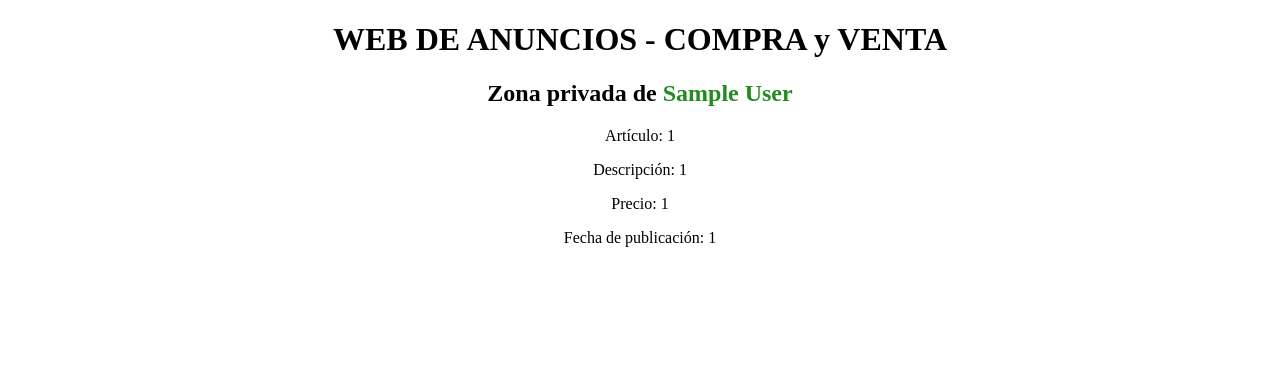
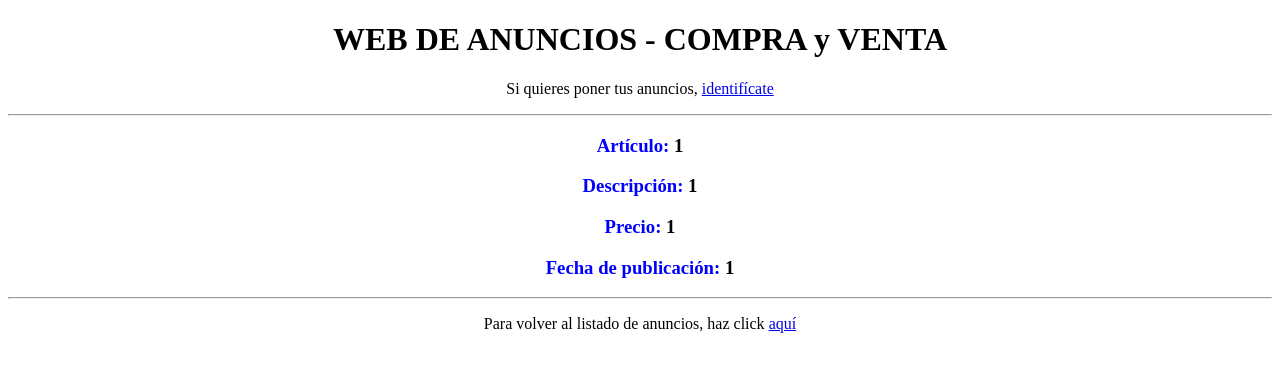
Before and after one commit to javirg1/ejercicios_curso_Android_INATEC, a PHP site: page /detalle_anuncio.php in a window 1280 px wide. Shown: the top 372 px of the page. Run offline with PHP 8.4, Linux system fonts and the light colour scheme; the visitor is signed in with stand-in values (Sample User, id 1).

Commit message:
Se añade funcionalidad para ver el detalle de cada anuncio desde el index de la zona pública

```diff
--- a/26_bbdd_anuncios - javi/publica/controlador.php
+++ b/26_bbdd_anuncios - javi/publica/controlador.php
@@ -95,7 +95,7 @@ if($op==3){
     $_SESSION["descripcion"] = $datos_anuncio["descripcion"];
     $_SESSION["precio"] = $datos_anuncio["precio"];
     $_SESSION["fecha"] = $datos_anuncio["fecha"];
-	// redirijimos a -editar.php- de la zona privada. Allí mostraremos los datos del anuncio utilizando las variables de sesión creadas anteriormente
+	// redirijimos a -detalle_anuncio.php- de la zona pública. Allí mostraremos los datos del anuncio utilizando las variables creadas anteriormente
 	$pagina ="detalle_anuncio.php";
 }
 
--- a/26_bbdd_anuncios - javi/publica/detalle_anuncio.php
+++ b/26_bbdd_anuncios - javi/publica/detalle_anuncio.php
@@ -5,22 +5,13 @@
 // ************************************************************************************
 
 session_start();
-//Vamos a comprobar si existe una variable de sesión que contenga el id de usuario:
-if (isset($_SESSION["id_usuario"])) {
-    //El usuario está identificado. Podría hacer una consulta y obtener todos sus datos
-    $id_usuario = $_SESSION["id_usuario"];
-    $nombre_usuario = $_SESSION["nombre_usuario"];
-} else {
-    //El usuario se está intentando colar, no se ha identificado:
-    header("Location:../publica/login.php?error=Es necesario identificarse");
-    exit;
-}
+
 ?>
 
 <!--*************************************************************************************
 VISTA
 Zona Privada
-Formulario para EDITAR / ACTUALIZAR anuncios
+Formulario para VER el detalle de cada anuncio de la zona pública
 *****************************************************************************************-->
 
 <!DOCTYPE html>
@@ -29,18 +20,21 @@ Formulario para EDITAR / ACTUALIZAR anuncios
 <head>
     <meta charset="UTF-8">
     <meta name="viewport" content="width=b, initial-scale=1.0">
-    <title>Anuncios - Editar</title>
+    <title>Anuncios - Publicados</title>
 </head>
 
 <body>
     <center>
         <h1>WEB DE ANUNCIOS - COMPRA y VENTA</h1>
-        <h2>Zona privada de <span style=color:forestgreen><?php echo $nombre_usuario ?></span></h2>
-        <!-- <p><?php echo $_SESSION["id_anuncio"] ?></p> -->
-        <p><?php echo "Artículo: ".$_SESSION["titulo"] ?></p>
-        <p><?php echo "Descripción: ".$_SESSION["descripcion"] ?></p>
-        <p><?php echo "Precio: ".$_SESSION["precio"] ?></p>
-        <p><?php echo "Fecha de publicación: ".$_SESSION["fecha"] ?></p>
+        <p>Si quieres poner tus anuncios, <a href="login.php">identifícate</a></p>
+        <hr>
+        <h3><span style=color:blue>Artículo: </span><?php echo $_SESSION["titulo"] ?></h3>
+        <h3><span style=color:blue>Descripción: </span><?php echo $_SESSION["descripcion"] ?></h3>
+        <h3><span style=color:blue>Precio: </span><?php echo $_SESSION["precio"] ?></h3>
+        <h3><span style=color:blue>Fecha de publicación: </span><?php echo $_SESSION["fecha"] ?></h3>
+        <hr>
+        <p>Para volver al listado de anuncios, haz click <a href="index.php">aquí</a></p>
+
     </center>
 </body>
 
--- a/26_bbdd_anuncios - javi/publica/index.php
+++ b/26_bbdd_anuncios - javi/publica/index.php
@@ -64,7 +64,7 @@ Formulario para LISTAR los anuncios de la zona pública -todos los usuarios-
 					<td><?php echo $fila["fecha"] ?></td>
 					<td><?php echo $fila["precio"] ?></td>
 					<!-- Link para ver los detalles del anuncio de essa fila Pasa el -id_anuncio- y la variable -op- con el valor 3 por url GET al controlador de la zona pública -->
-				<td><a href="controlador.php?id_anuncio=<?php echo $fila["id_anuncio"] ?> & op=3" title="Editar"><i class="far fa-eye" style="color:green"></i></a></td>
+				<td><a href="controlador.php?id_anuncio=<?php echo $fila["id_anuncio"] ?> & op=3" title="Ver anuncio"><i class="far fa-eye" style="color:green"></i></a></td>
 				<tr>
 			<?php } ?>
 		</table>
```
